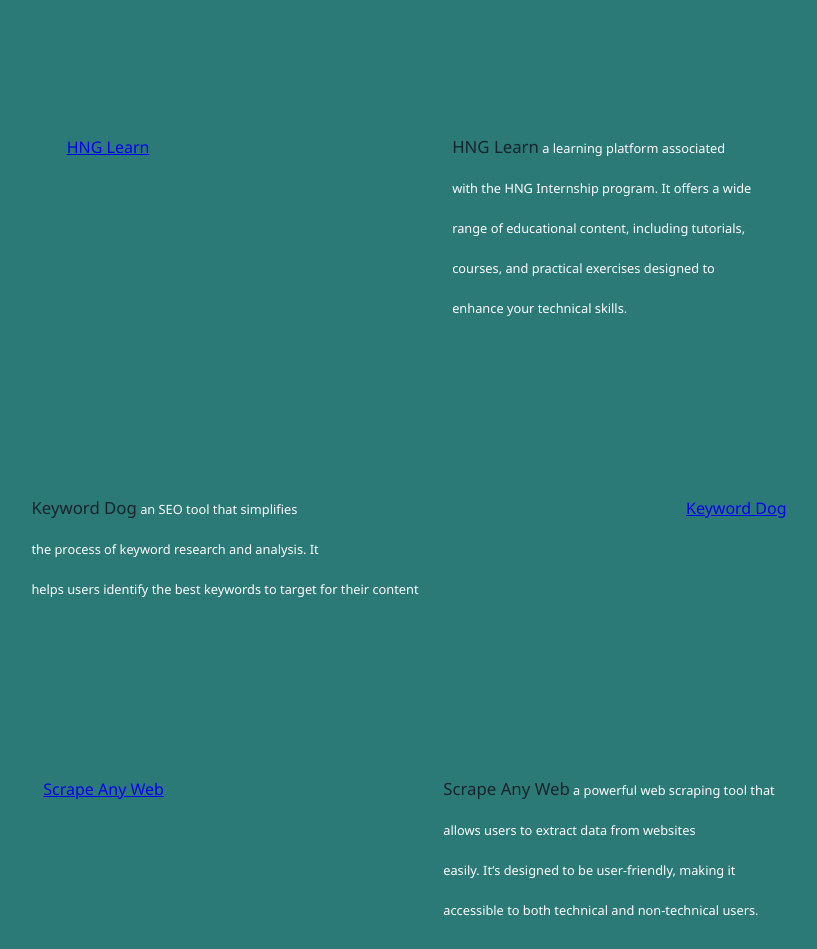
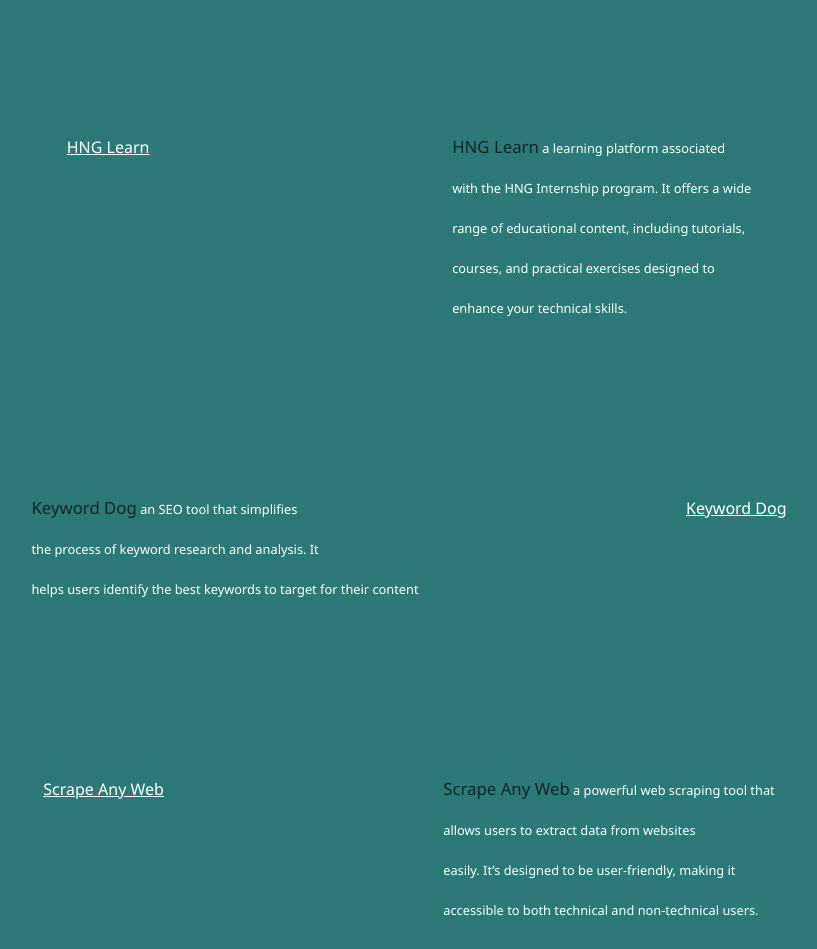
Before and after one commit to gamersprogrammer/hng-11-stage0neTask, a plain HTML site: page index.html in a window 1280 px wide. Shown: the part 583-1532 px from the top of the page, without its empty margins (231-1048 px from the left). Drawn offline with Linux system fonts and the light colour scheme.

Commit message:
Update index.html

```diff
--- a/index.html
+++ b/index.html
@@ -52,15 +52,15 @@
                     <p data-testid="currentDay"></p>
                </div>
                <div class="a">
-                <a href="https://hng.tech/learn" data-testid="hngLink">HNG Learn</a>
+                <a href="https://hng.tech/learn" data-testid="hngLink" style="color: #feffff;text decoration: none;">HNG Learn</a>
                 <p><span class="capital">HNG Learn</span> <span class="notshow"> a learning platform associated <br class="show">with the HNG Internship program. It offers a wide <br class="show">range of educational content, including tutorials,<br class="show"> courses, and practical exercises designed to <br class="show">enhance your technical skills.</span> </p>
                </div>
                <div class="b">
                 <p><span class="capital">Keyword Dog</span> <span class="notshow"> an SEO tool that simplifies <br class="show">the process of keyword research and analysis. It <br class="show">helps users identify the best keywords to target for their content</span></p>
-                <a href="https://keyword.dog" data-testid="keywordLink">Keyword Dog</a>
+                <a href="https://keyword.dog" data-testid="keywordLink" style="color: #feffff;text decoration: none;">Keyword Dog</a>
                </div>
                <div class="c">
-                <a href="https://scrapeanyweb.site" data-testid="scrapeanywebLink" >Scrape Any Web</a>
+                <a href="https://scrapeanyweb.site" data-testid="scrapeanywebLink" style="color: #feffff;text decoration: none;">Scrape Any Web</a>
                 <p><span class="capital">Scrape Any Web</span> <span class="notshow"> a powerful web scraping tool that <br class="show">allows users to extract data from websites <br class="show">easily. It’s designed to be user-friendly, making it <br class="show">accessible to both technical and non-technical users.</span></p>
                </div>
             </div>
```
